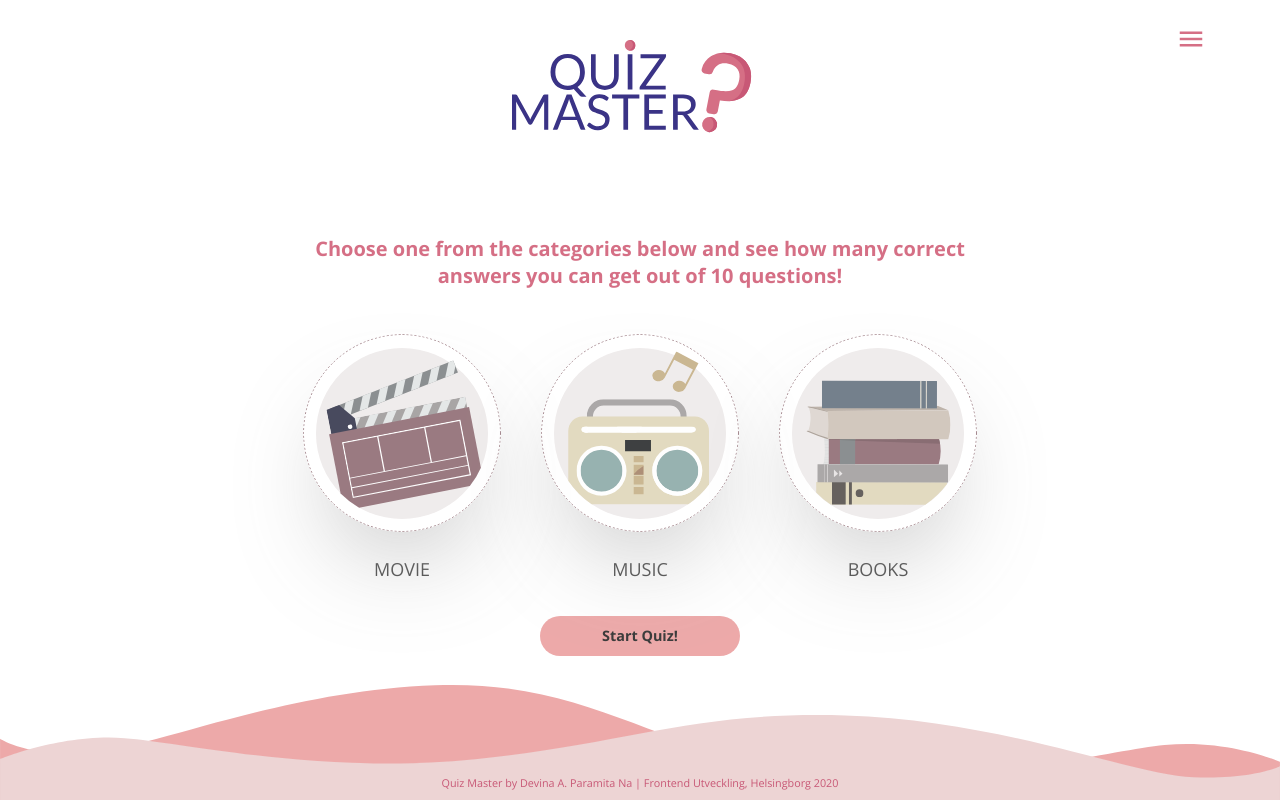
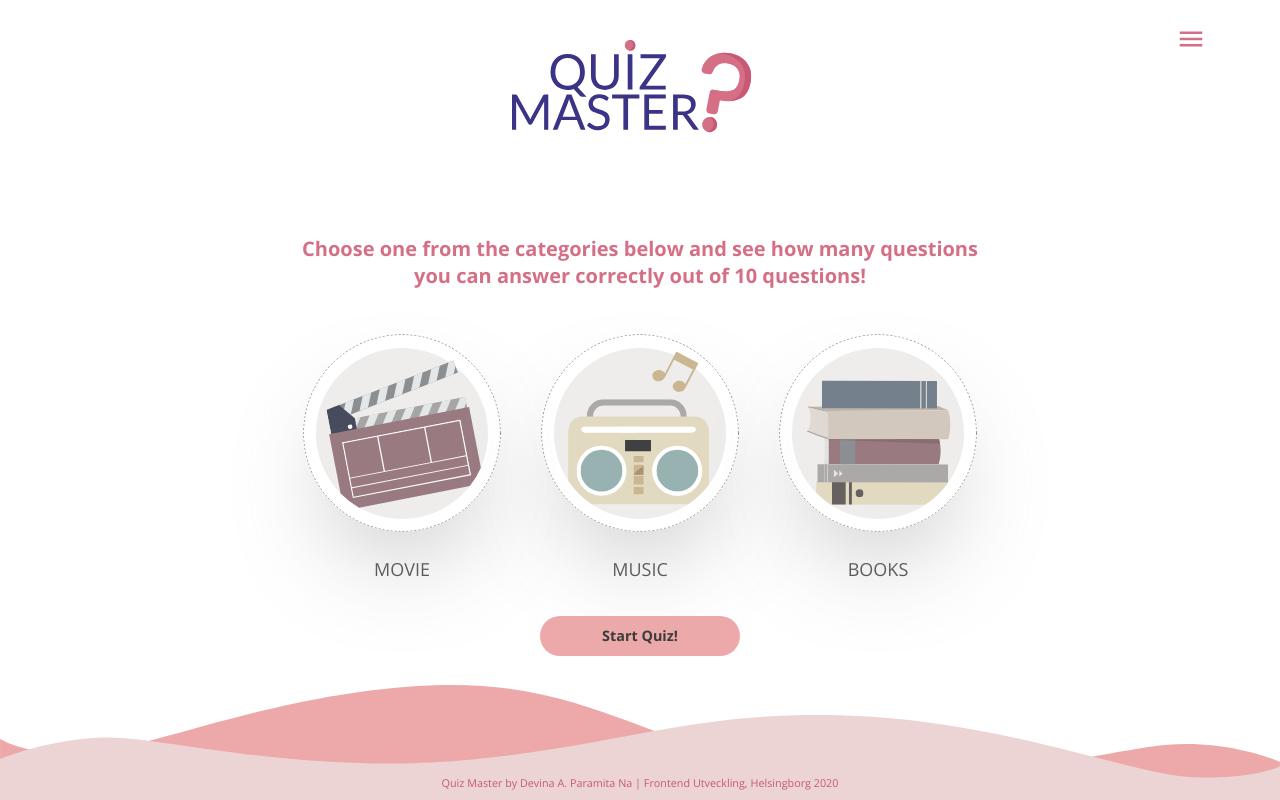
Before and after one commit to devinardya/mandatory-uxdesign2, a React (Create React App) app: page / in a window 1280 px wide. Built offline with nearby package versions, Linux system fonts and the light colour scheme.

Commit message:
small css changes

```diff
--- a/src/HomeSection.js
+++ b/src/HomeSection.js
@@ -38,7 +38,7 @@ const HomeSection = () => {
 
 
     return <section className = "block__home__section">
-                <h3 ref={homeRef} tabIndex="0">Choose one from the categories below and see how many correct answers you can get out of 10 questions!</h3>
+                <h3 ref={homeRef} tabIndex="0">Choose one from the categories below and see how many questions you can answer correctly out of 10 questions!</h3>
                 <div className="block__home__section__figures">
                     <label className="block__home__section__figures-input"  >
                         <input type="radio"
--- a/src/quizpage.css
+++ b/src/quizpage.css
@@ -210,14 +210,6 @@
     outline: 1px dashed rgb(180, 180, 180);
 }
 
-@media (hover:hover) {
-    .block__section__next:hover {
-        background-position: left bottom;
-        color: #fff;
-        cursor: pointer;
-    }
-  }
-
 
 @media only screen and (max-width: 820px) {
 
```
